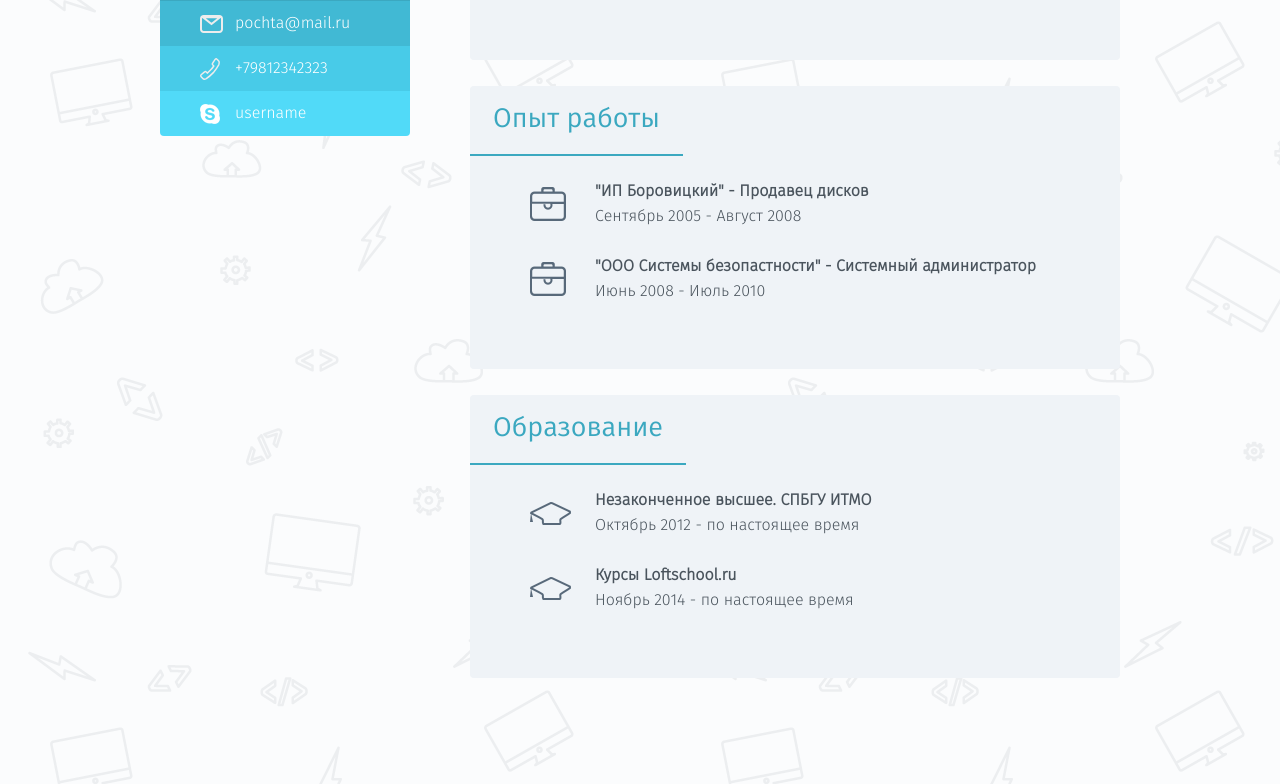
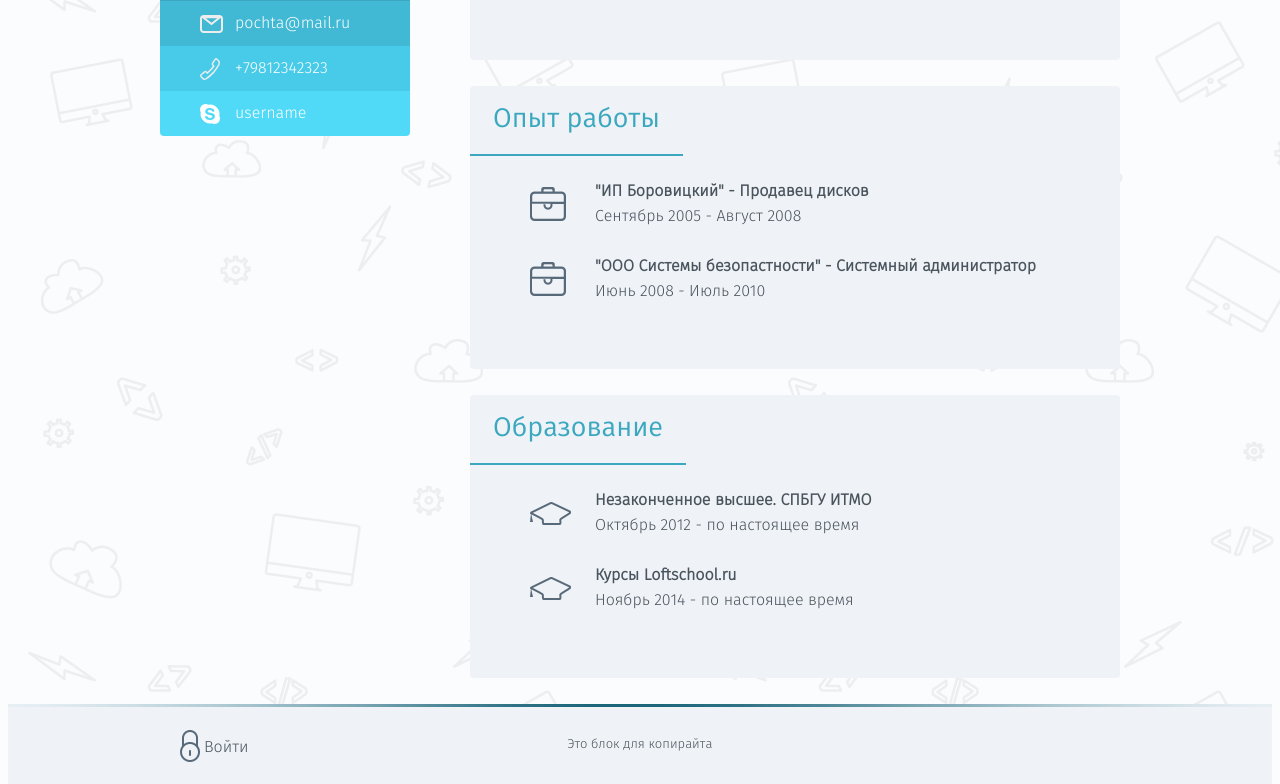
Before and after one commit to ewudes/home-r, a Vue app: page / in a window 1280 px wide. Shown: the part 471-1255 px from the top of the page. Built offline with nearby package versions, Linux system fonts and the light colour scheme.

Commit message:
fix: home component

```diff
--- a/src/views/Home.vue
+++ b/src/views/Home.vue
@@ -169,14 +169,19 @@
       </div>
     </div>
   </div>
+  <footer class="page-footer">
+    <div class="container">
+      <div class="lock">
+        <a href="/login.html" class="lock-inner">Войти</a>
+      </div>
+    </div>
+    <div class="copyright">Это блок для копирайта</div>
+  </footer>
 </template>
 
 <script>
 export default {
   name: "Home",
-  props: {
-    msg: String,
-  },
 };
 </script>
 
```
